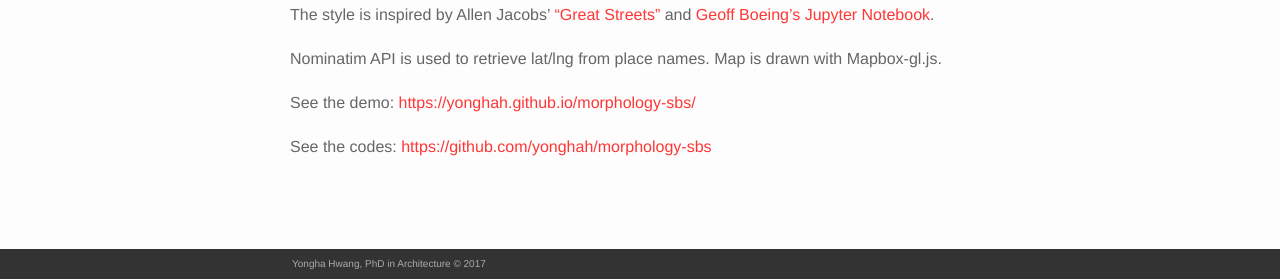
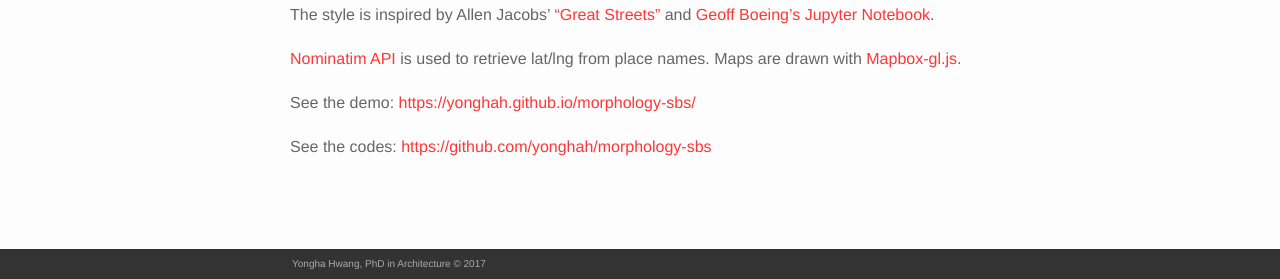
Before and after one commit to yonghah/yonghah2.github.io, a Jekyll site: the page built from _work/morphology.markdown, in a window 1280 px wide and 1205 px high, cut to the strip 926-1205 px from the top of the window. Built offline with Jekyll 4.4.1, drawn with Linux system fonts in a browser that asks for light colours; nearby versions of some CDN libraries.

Commit message:
add urls

```diff
--- a/_work/morphology.markdown
+++ b/_work/morphology.markdown
@@ -13,7 +13,7 @@ This web page provides morphological comparison across world cities in an easy w
 
 The style is inspired by Allen Jacobs' ["Great Streets"](https://www.amazon.com/Great-Streets-Press-Allan-Jacobs/dp/0262600234) and [Geoff Boeing's Jupyter Notebook](http://geoffboeing.com/2017/01/).
 
-Nominatim API is used to retrieve lat/lng from place names. Map is drawn with Mapbox-gl.js.
+[Nominatim API](http://wiki.openstreetmap.org/wiki/Nominatim) is used to retrieve lat/lng from place names. Maps are drawn with [Mapbox-gl.js](https://www.mapbox.com/mapbox-gl-js/api/).
 
 See the demo:
 [https://yonghah.github.io/morphology-sbs/](https://yonghah.github.io/morphology-sbs/)
```
